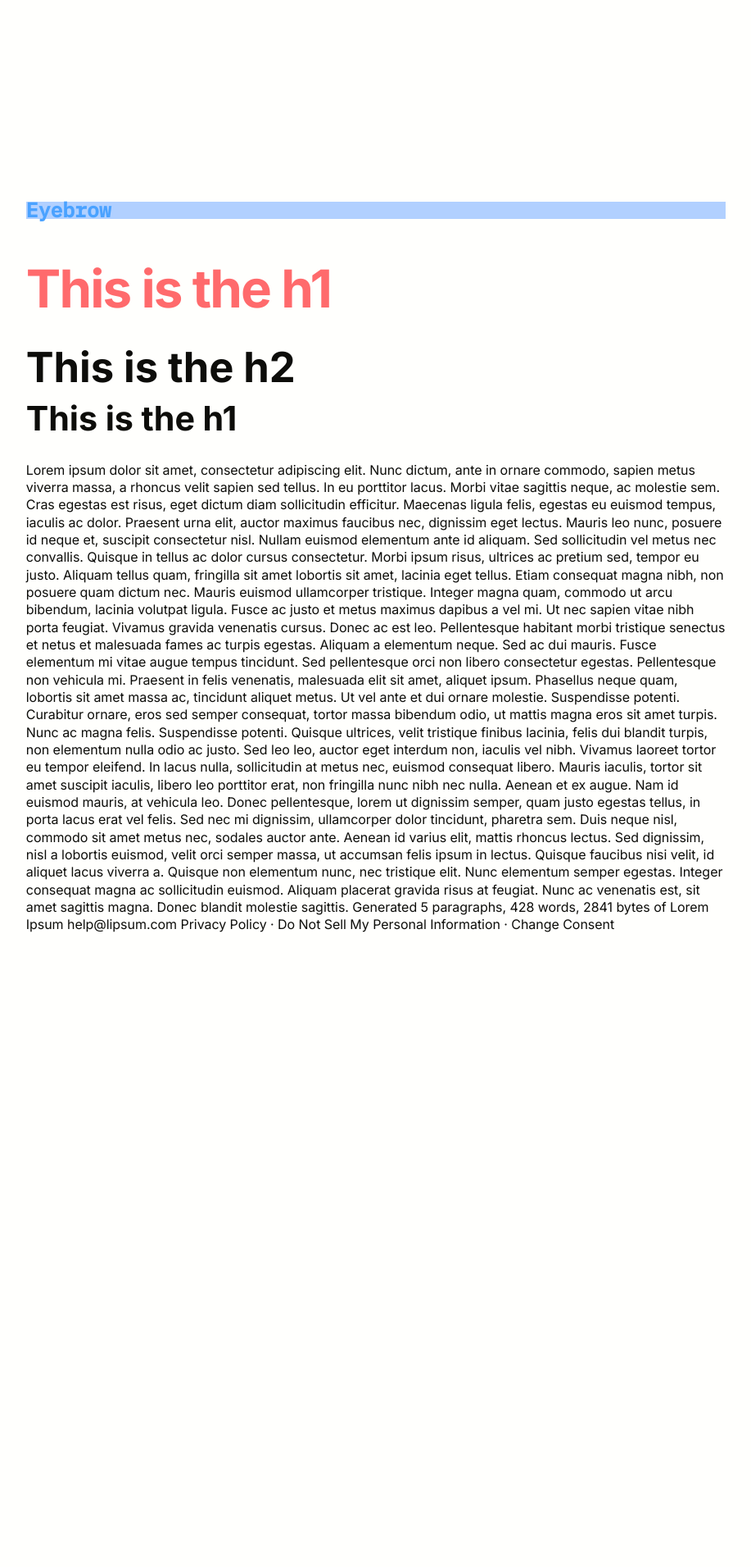
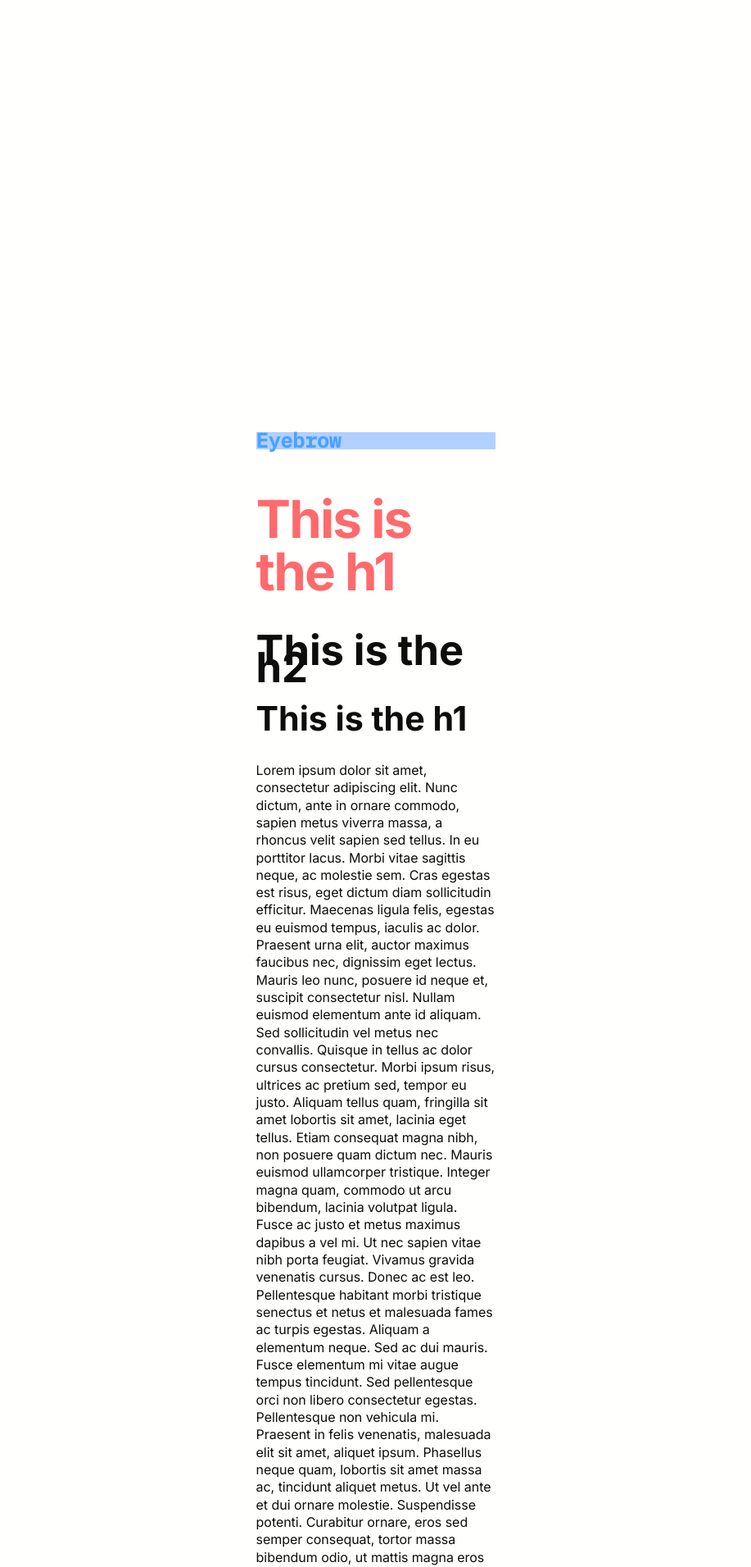
Before and after one commit to krlmnz/krlmnz, a Jekyll site: the page index.html, which Jekyll copies as it is, in a window 1280 px wide. Shown: the top 1911 px of the page at 82% size, without its empty margins (181-1098 px from the left). Built offline with Jekyll 4.4.1, drawn with Linux system fonts in a browser that asks for light colours; before the commit the page ends 1367 px from its top, so only the background shows below that.

Commit message:
Update index.html

```diff
--- a/index.html
+++ b/index.html
@@ -71,7 +71,7 @@
 --xsmall: 480px;
 
 /* Sizes */
---height: 4.209remrem;
+--height: 4.209rem;
 --margin: 2.369rem;
 --radius: 0rem;
 }
@@ -141,7 +141,7 @@ h3 {font-size: var(--font-size-h3);}
 
 .outer {
 
-  padding: 16vw;
+  padding: calc(40% - 20px)
 }
 
 
```
